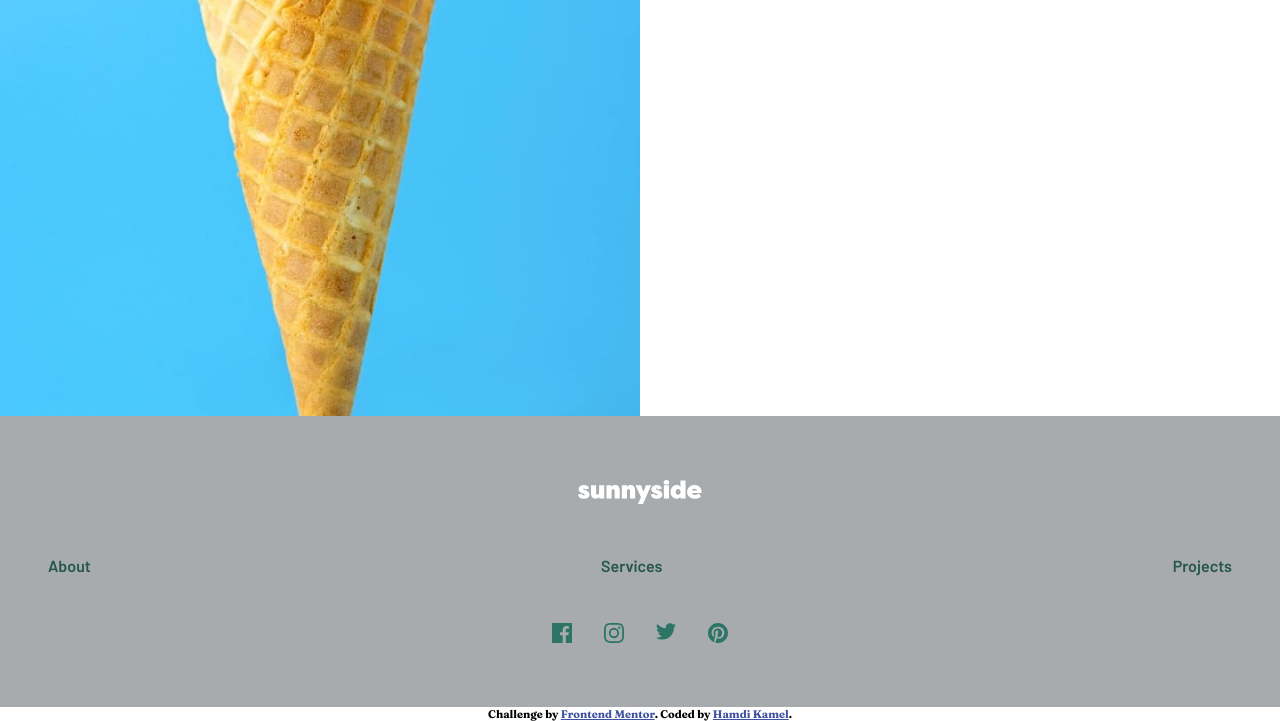
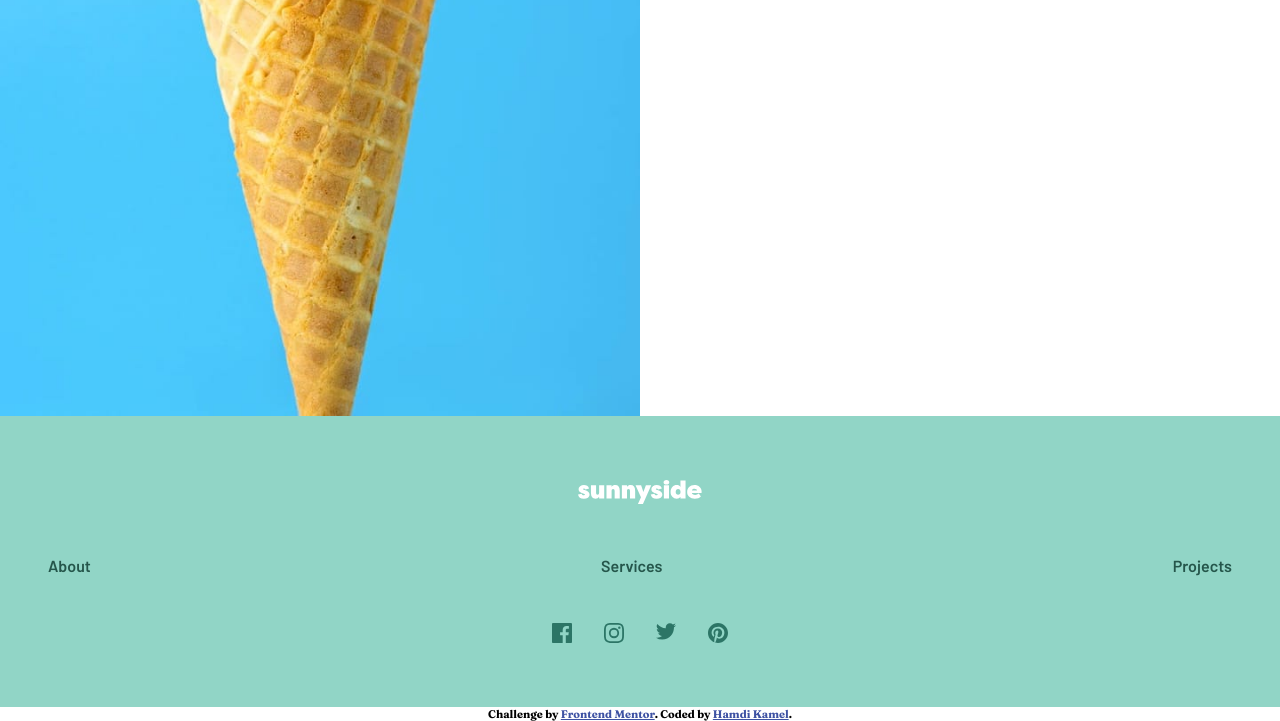
Before and after one commit to hamdi4-beep/sunnyside-agency-landing-page-main, a plain HTML site: page index.html in a window 1280 px wide. Shown: the part 6067-6788 px from the top of the page. Drawn offline with Linux system fonts and the light colour scheme; files whose address does not match are found by name.

Commit message:
changed footer background color

```diff
--- a/src/sass/globals/_footer.scss
+++ b/src/sass/globals/_footer.scss
@@ -1,7 +1,7 @@
 @use './variables' as *;
 
 footer {
-    background-color: $clr-grayish-blue;
+    background-color: #91d5c6;
     padding: 4em 3em;
     text-align: center;
     display: grid;
```
Also changed, not shown: css/index.css, 1 other file.
